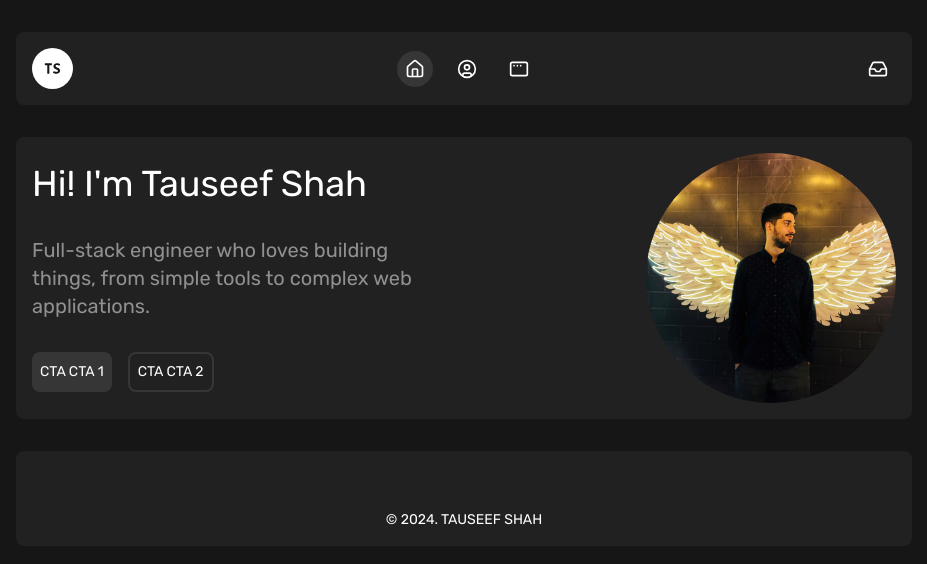
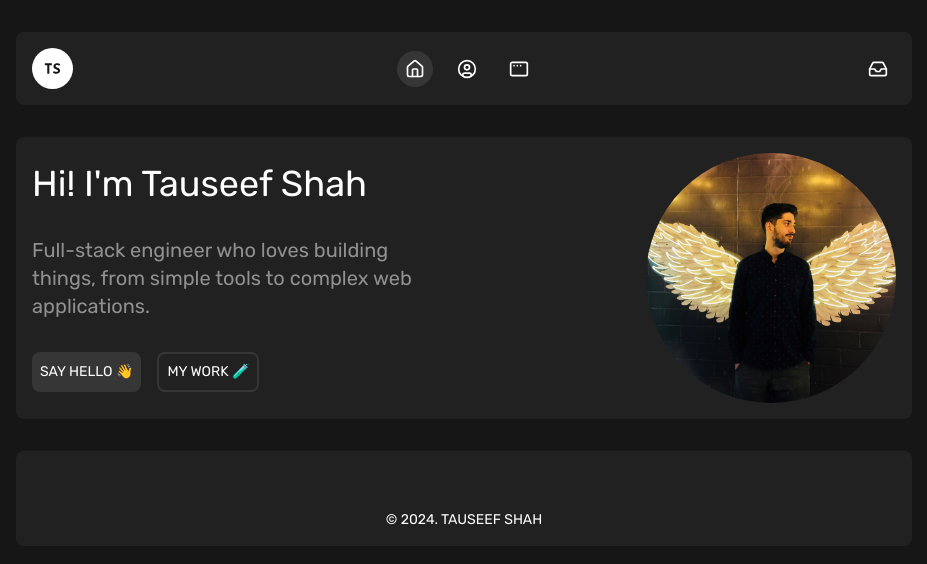
Before and after one commit to tauseefsshah/tauseefsshah.com, a Next.js app: page / in a window 1280 px wide. Shown: the top 564 px of the page, without its empty margins (176-1103 px from the left). Built offline with nearby package versions, Linux system fonts and the light colour scheme; some icons are missing.

Commit message:
UPDATE - Home

```diff
--- a/pages/index.jsx
+++ b/pages/index.jsx
@@ -19,15 +19,16 @@ export default function Home() {
               <div className="flex gap-4 text-sm uppercase">
                 <Link
                   className="flex items-center bg-primary hover:bg-primary-background transition-all p-2 rounded-lg"
-                  href="/"
+                  href="mailto:hello@tauseefsshah.com"
+                  target="_blank"
                 >
-                  CTA CTA 1
+                  Say Hello 👋
                 </Link>
                 <Link
                   className="flex-items-center border-primary border-2 hover:bg-primary-background hover:border-primary-background  p-2 rounded-lg"
-                  href="/"
+                  href="/work"
                 >
-                  CTA CTA 2
+                  My Work 🧪
                 </Link>
               </div>
             </div>
```
